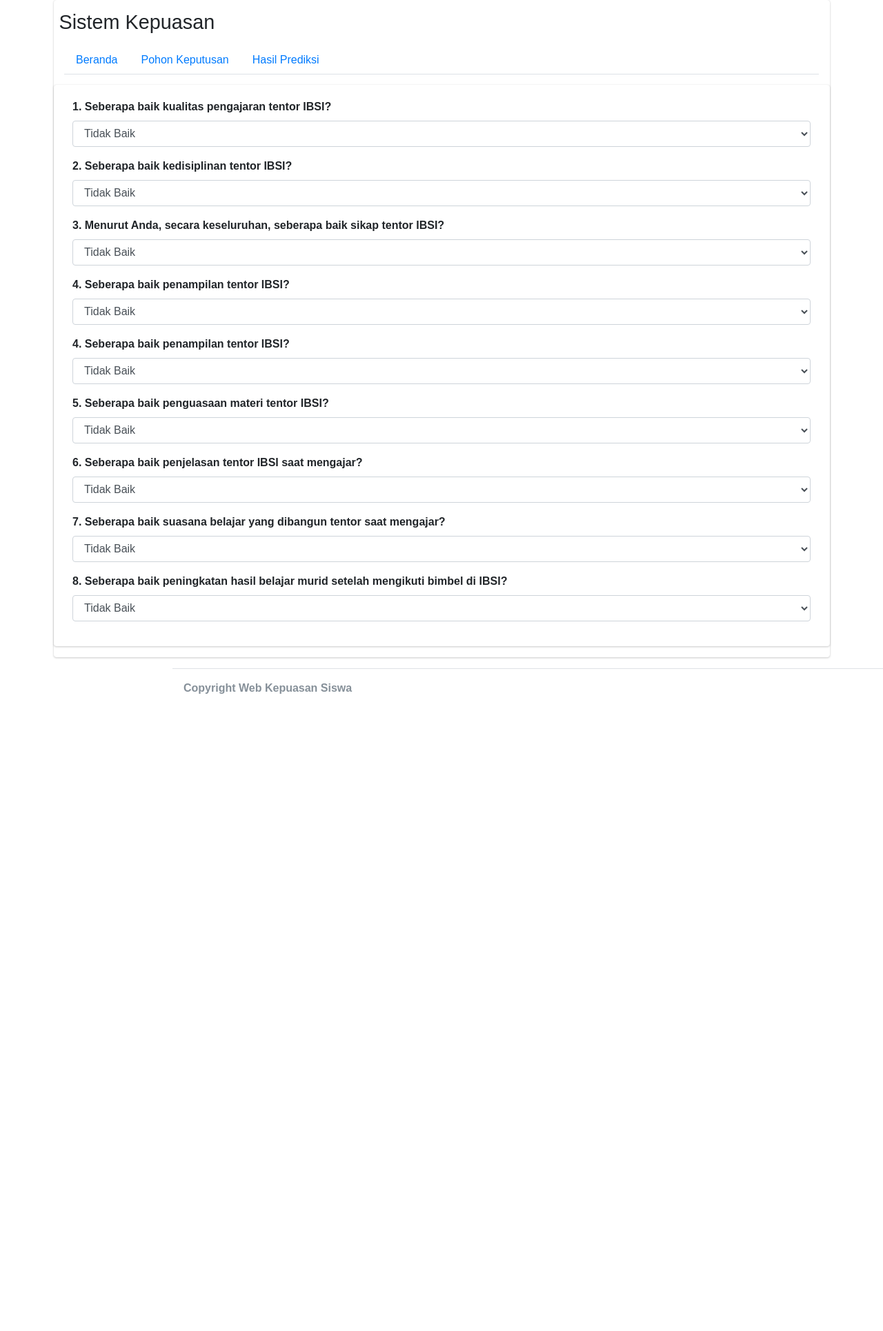
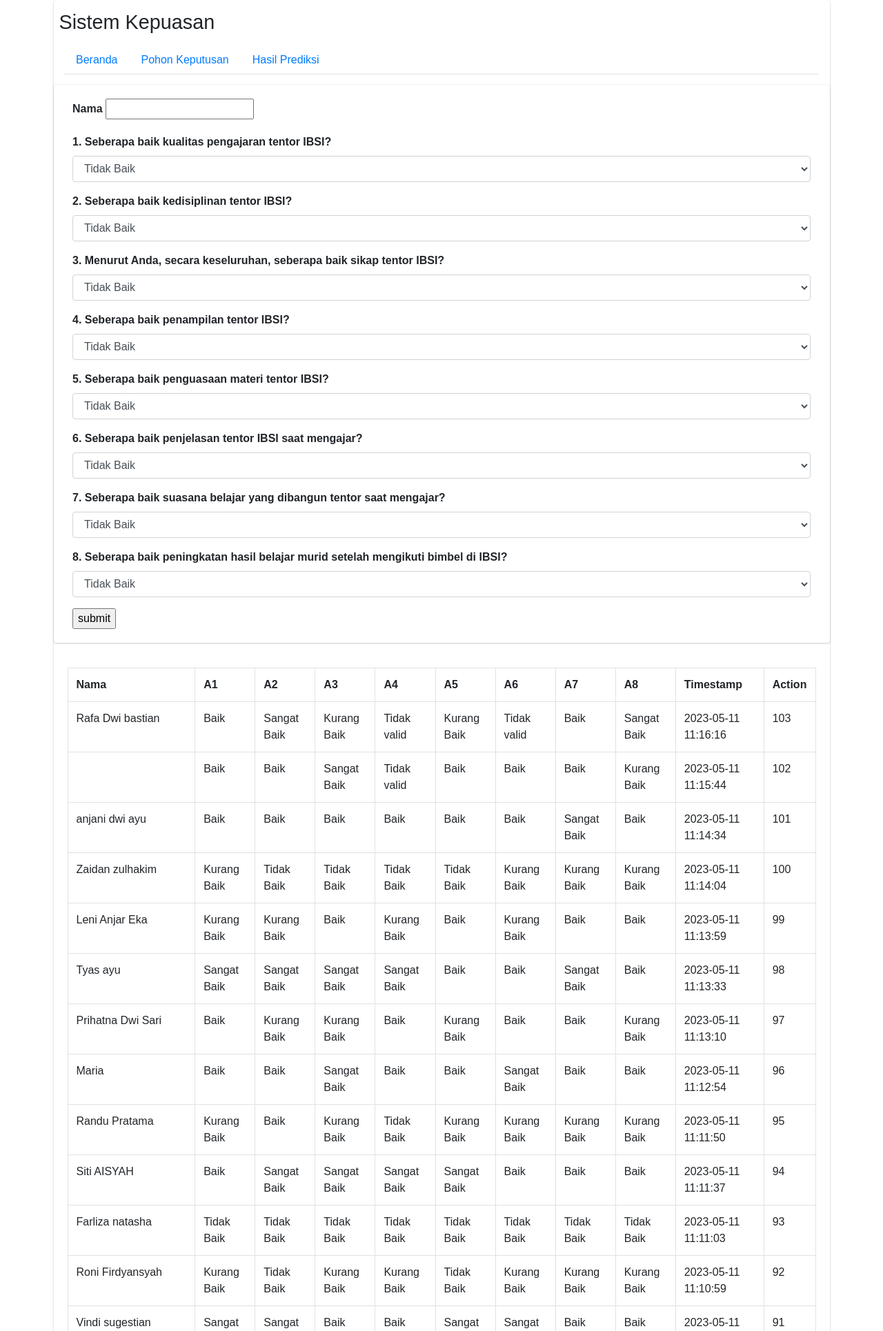
Before and after one commit to amaliafanda12/klasifikasi, a PHP site: page /index.php?page=pohon_keputusan&action=tambah in a window 1280 px wide. Shown: the top 1930 px of the page at 69% size. Before the commit the page ends 1006 px from the top, so only its background shows below. Run offline with PHP 8.4, Linux system fonts and the light colour scheme; data comes from the database, SQL or seed files in the repository; both versions use the stored data as it was after the commit; some libraries are stand-ins or nearby versions.

Commit message:
update create update dataset

```diff
--- /dev/null
+++ b/config.php
@@ -0,0 +1,14 @@
+<?php
+// Konfigurasi database
+$servername = 'localhost';
+$database = 'klasifikasi';
+$username = 'root';
+$password = 'tmDevFlats0987^(';
+
+// Membuat koneksi
+$conn = mysqli_connect($servername, $username, $password, $database);
+
+// Memeriksa koneksi
+if (!$conn) {
+    die("Koneksi gagal: " . mysqli_connect_error());
+}
--- a/footer.php
+++ b/footer.php
@@ -14,7 +14,7 @@
   <!-- AdminLTE App -->
   <script src="dist/js/adminlte.min.js"></script>
   <!-- AdminLTE for demo purposes -->
-  <script src="dist/js/demo.js"></script>
+  <!-- <script src="dist/js/demo.js"></script> -->
 
   </body>
 
--- /dev/null
+++ b/functions.php
@@ -0,0 +1,32 @@
+<?php
+function nilaiKeputusan($parameter)
+{
+    switch ($parameter) {
+        case "Sangat Baik":
+            return 4;
+        case "Baik":
+            return 3;
+        case "Kurang Baik":
+            return 2;
+        case "Tidak Baik":
+            return 1;
+        default:
+            return "Parameter tidak valid";
+    }
+}
+
+function namaKeputusan($parameter)
+{
+    switch ($parameter) {
+        case 4:
+            return "Sangat Baik";
+        case 3:
+            return "Baik";
+        case 2:
+            return "Kurang Baik";
+        case 1:
+            return "Tidak Baik";
+        default:
+            return "Tidak valid";
+    }
+}
--- a/index.php
+++ b/index.php
@@ -1,4 +1,6 @@
 <?php
+include "config.php";
+include "functions.php";
 include "header.php";
 include "route.php";
 include "footer.php";
--- a/pohon_keputusan.php
+++ b/pohon_keputusan.php
@@ -8,95 +8,151 @@
             <body class="hold-transition">
                 <!-- Site wrapper -->
                 <div class="container">
-
+                    <form action="index.php?page=pohon_keputusan&action=tambah" method="POST">
+                        <div class="form-group">
+                            <label>Nama </label>
+                            <input type="text" name="nama_siswa" required>
+                        </div>
                         <div class="form-group">
                             <label>1. Seberapa baik kualitas pengajaran tentor IBSI? </label>
-                        <select class="form-control">
-                            <option>Tidak Baik</option>
-                            <option>Kurang Baik</option>
-                            <option>Baik</option>
-                            <option>Sangat Baik</option>
+                            <select name="a1" class="form-control">
+                                <option value="1">Tidak Baik</option>
+                                <option value="2">Kurang Baik</option>
+                                <option value="3">Baik</option>
+                                <option value="4">Sangat Baik</option>
                             </select>
                         </div>
                         <div class="form-group">
                             <label>2. Seberapa baik kedisiplinan tentor IBSI? </label>
-                        <select class="form-control">
-                            <option>Tidak Baik</option>
-                            <option>Kurang Baik</option>
-                            <option>Baik</option>
-                            <option>Sangat Baik</option>
+                            <select name="a2" class="form-control">
+                                <option value="1">Tidak Baik</option>
+                                <option value="2">Kurang Baik</option>
+                                <option value="3">Baik</option>
+                                <option value="4">Sangat Baik</option>
                             </select>
                         </div>
                         <div class="form-group">
                             <label>3. Menurut Anda, secara keseluruhan, seberapa baik sikap tentor IBSI? </label>
-                        <select class="form-control">
-                            <option>Tidak Baik</option>
-                            <option>Kurang Baik</option>
-                            <option>Baik</option>
-                            <option>Sangat Baik</option>
+                            <select name="a3" class="form-control">
+                                <option value="1">Tidak Baik</option>
+                                <option value="2">Kurang Baik</option>
+                                <option value="3">Baik</option>
+                                <option value="4">Sangat Baik</option>
                             </select>
                         </div>
                         <div class="form-group">
                             <label>4. Seberapa baik penampilan tentor IBSI? </label>
-                        <select class="form-control">
-                            <option>Tidak Baik</option>
-                            <option>Kurang Baik</option>
-                            <option>Baik</option>
-                            <option>Sangat Baik</option>
-                        </select>
-                    </div>
-                    <div class="form-group">
-                        <label>4. Seberapa baik penampilan tentor IBSI? </label>
-                        <select class="form-control">
-                            <option>Tidak Baik</option>
-                            <option>Kurang Baik</option>
-                            <option>Baik</option>
-                            <option>Sangat Baik</option>
+                            <select name="a4" class="form-control">
+                                <option value="1">Tidak Baik</option>
+                                <option value="2">Kurang Baik</option>
+                                <option value="3">Baik</option>
+                                <option value="4">Sangat Baik</option>
                             </select>
                         </div>
                         <div class="form-group">
                             <label>5. Seberapa baik penguasaan materi tentor IBSI? </label>
-                        <select class="form-control">
-                            <option>Tidak Baik</option>
-                            <option>Kurang Baik</option>
-                            <option>Baik</option>
-                            <option>Sangat Baik</option>
+                            <select name="a5" class="form-control">
+                                <option value="1">Tidak Baik</option>
+                                <option value="2">Kurang Baik</option>
+                                <option value="3">Baik</option>
+                                <option value="4">Sangat Baik</option>
                             </select>
                         </div>
                         <div class="form-group">
                             <label>6. Seberapa baik penjelasan tentor IBSI saat mengajar?</label>
-                        <select class="form-control">
-                            <option>Tidak Baik</option>
-                            <option>Kurang Baik</option>
-                            <option>Baik</option>
-                            <option>Sangat Baik</option>
+                            <select name="a6" class="form-control">
+                                <option value="1">Tidak Baik</option>
+                                <option value="2">Kurang Baik</option>
+                                <option value="3">Baik</option>
+                                <option value="4">Sangat Baik</option>
                             </select>
                         </div>
                         <div class="form-group">
                             <label>7. Seberapa baik suasana belajar yang dibangun tentor saat mengajar?</label>
-                        <select class="form-control">
-                            <option>Tidak Baik</option>
-                            <option>Kurang Baik</option>
-                            <option>Baik</option>
-                            <option>Sangat Baik</option>
+                            <select name="a7" class="form-control">
+                                <option value="1">Tidak Baik</option>
+                                <option value="2">Kurang Baik</option>
+                                <option value="3">Baik</option>
+                                <option value="4">Sangat Baik</option>
                             </select>
                         </div>
                         <div class="form-group">
                             <label>8. Seberapa baik peningkatan hasil belajar murid setelah mengikuti bimbel di IBSI?</label>
-                        <select class="form-control">
-                            <option>Tidak Baik</option>
-                            <option>Kurang Baik</option>
-                            <option>Baik</option>
-                            <option>Sangat Baik</option>
+                            <select name="a8" class="form-control">
+                                <option value="1">Tidak Baik</option>
+                                <option value="2">Kurang Baik</option>
+                                <option value="3">Baik</option>
+                                <option value="4">Sangat Baik</option>
                             </select>
                         </div>
+                        <input type="submit" value="submit" name="submit">
+                    </form>
                 </div>
 
                 <!-- /.card -->
 
 </section>
+<div class="card-body">
+    <table class="table table-bordered table-hover">
+        <tr>
+            <th>Nama</th>
+            <th>A1</th>
+            <th>A2</th>
+            <th>A3</th>
+            <th>A4</th>
+            <th>A5</th>
+            <th>A6</th>
+            <th>A7</th>
+            <th>A8</th>
+            <th>Timestamp</th>
+            <th>Action</th>
+            <!-- Tambahkan kolom lainnya sesuai kebutuhan -->
+        </tr>
+        <?php
+
+        $query = mysqli_query($conn, "select * from dataset order by id DESC ");
+
+        while ($row = mysqli_fetch_assoc($query)) {
+            echo "<tr>";
+            echo "<td>" . $row["nama_siswa"] . "</td>";
+            echo "<td>" . namaKeputusan($row["a1"]) . "</td>";
+            echo "<td>" . namaKeputusan($row["a2"]) . "</td>";
+            echo "<td>" . namaKeputusan($row["a3"]) . "</td>";
+            echo "<td>" . namaKeputusan($row["a4"]) . "</td>";
+            echo "<td>" . namaKeputusan($row["a5"]) . "</td>";
+            echo "<td>" . namaKeputusan($row["a6"]) . "</td>";
+            echo "<td>" . namaKeputusan($row["a7"]) . "</td>";
+            echo "<td>" . namaKeputusan($row["a8"]) . "</td>";
+            echo "<td>" . $row["timestamp"] . "</td>";
+            echo "<td>" . $row["id"] . "</td>";
+            echo "</tr>";
+        }
+
+        ?>
+    </table>
+</div>
+
 <!-- /.content -->
 </div>
 <!-- /.content-wrapper -->
 
 </div>
+
+
+
+<?php
+if (isset($_GET['action'])) {
+    if ($_GET['action'] == 'tambah') {
+        //Untuk Menambah Data
+        if (isset($_POST['submit'])) {
+            $q = mysqli_query($conn, "insert into dataset(nama_siswa,a1,a2,a3,a4,a5,a6,a7,a8,`timestamp`)
+    values('$_POST[nama_siswa]', '$_POST[a1]', '$_POST[a2]', '$_POST[a3]', '$_POST[a4]', '$_POST[a5]', '$_POST[a6]', '$_POST[a7]', '$_POST[a8]', CURRENT_TIMESTAMP);");
+            // header("Location: index.php?page=pohon_keputusan");
+        }
+    } elseif ($_GET['action'] == 'hapus') {
+        $query = mysqli_query($conn, "delete from dataset where id = $_GET[id]");
+        header('Location: index.php?page=pohon_keputusan');
+    }
+}
+
+?>
```
Also changed, not shown: backup/command.sql (added, +125 -0 lines), backup/klasifikasi1.sql (added, +60 -0 lines), test.php (added), 1 other file. Lines whose indentation alone changed are shown as unchanged.
